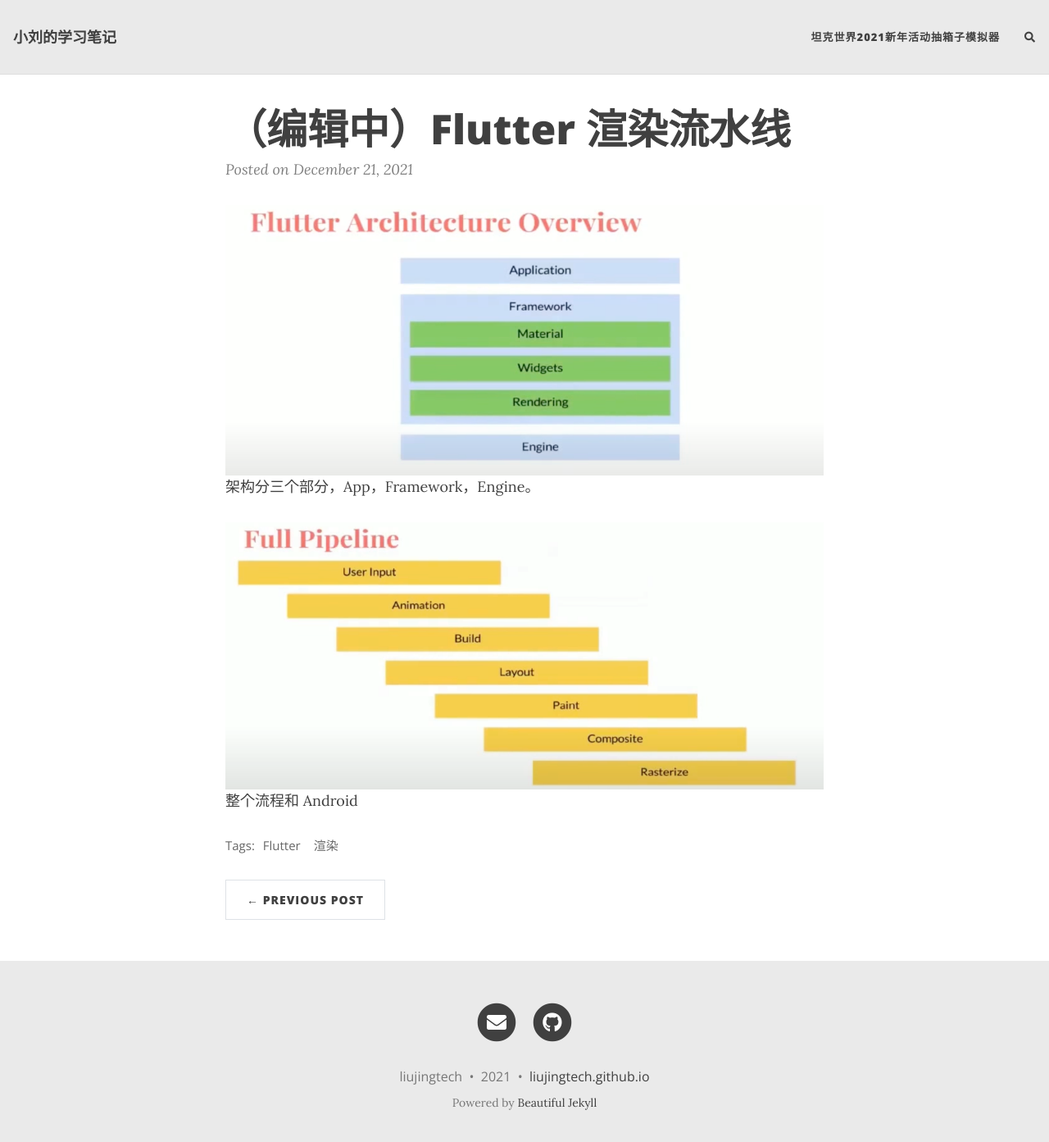
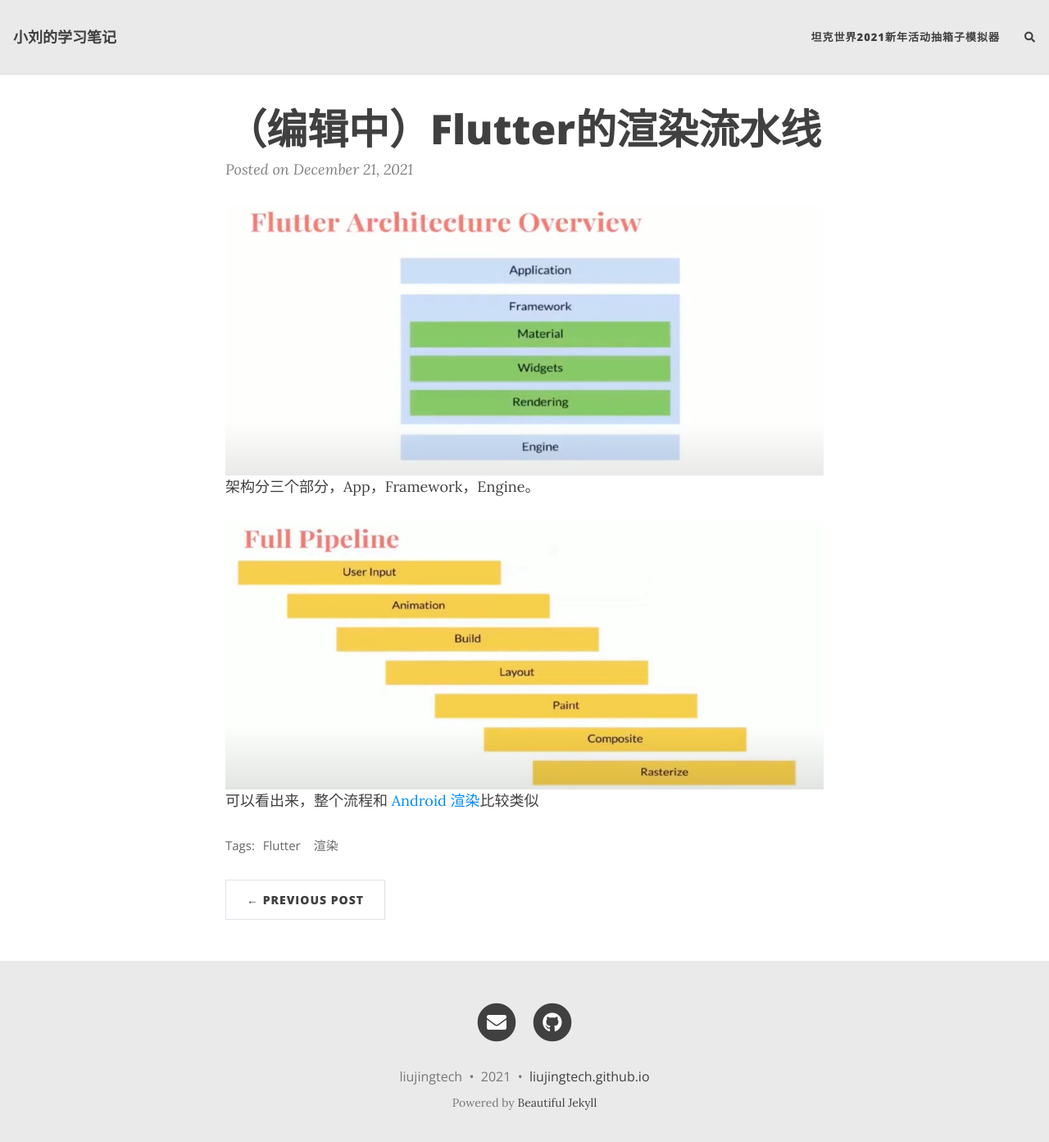
Before and after one commit to liujingtech/liujingtech.github.io, a Jekyll site: the page built from _posts/2021-12-21-Flutter渲染流水线.md, in a window 1280 px wide and 1400 px high. Shown: the top 1393 px of the window at 82% size. Built offline with Jekyll 4.4.1, drawn with Linux system fonts in a browser that asks for light colours; nearby versions of some CDN libraries; comment, search, counter and statistics services are not loaded.

Commit message:
优化url

```diff
--- a/_posts/2021-12-21-Flutter 渲染流水线.md
+++ b/_posts/2021-12-21-Flutter渲染流水线.md
@@ -1,6 +1,6 @@
 ---
 layout: post
-title: （编辑中）Flutter 渲染流水线
+title: （编辑中）Flutter的渲染流水线
 tags: [Flutter,渲染]
 comments: true
 ---
@@ -9,4 +9,4 @@
 架构分三个部分，App，Framework，Engine。
 
 ![全流水线图](/assets/img/2021-12-21-15-41-17.png)
-整个流程和 Android
+可以看出来，整个流程和 [Android 渲染](2021-11-15-Android渲染流水线.md)比较类似
```
Also changed, not shown: _posts/2021-11-16-Android硬件加速.md (renamed from _posts/2021-11-16-Android的硬件加速.md, +1 -1 lines), _posts/2021-10-28-CPU和GPU的区别.md (renamed from _posts/2021-10-28-CPU 和 GPU的区别.md), _posts/2021-11-15-Android渲染流水线.md (renamed from _posts/2021-11-15-Android 渲染流水线.md), 15 other files.
